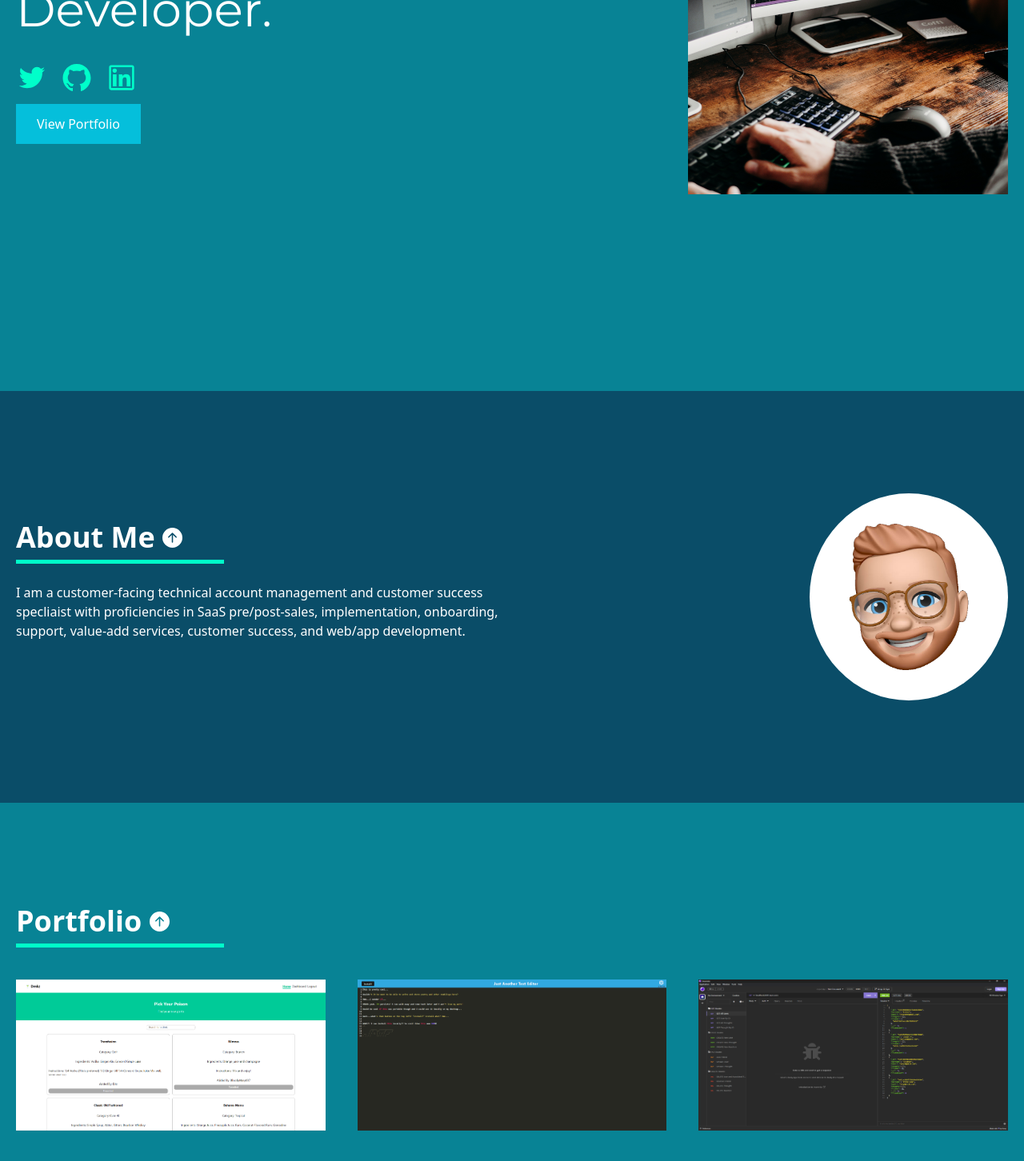
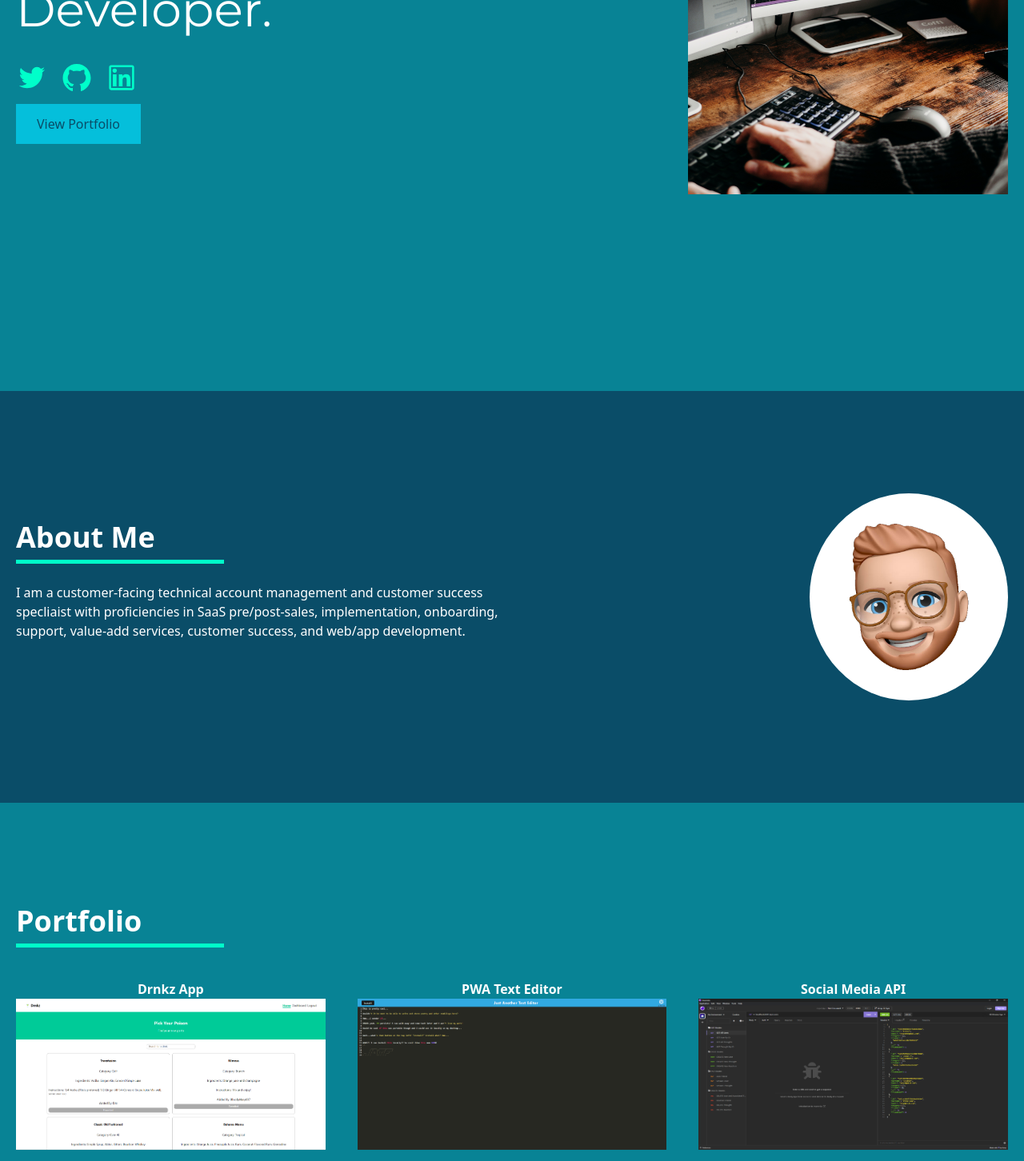
Before and after one commit to ejseader/seader-portfolio-react, a React (Create React App) app: page / in a window 1280 px wide. Shown: the part 480-1932 px from the top of the page at 80% size. Built offline with nearby package versions, Linux system fonts and the light colour scheme.

Commit message:
several stylistic changes to site

```diff
--- a/src/App.css
+++ b/src/App.css
@@ -94,6 +94,10 @@ h1 {
   padding-bottom: 0;
 }
 
+.portfolio-btn:hover {
+  @apply bg-transparent text-white;
+}
+
 /* About */
 
 /* .about-wrap {
--- a/src/components/About.js
+++ b/src/components/About.js
@@ -1,6 +1,5 @@
 import React from "react";
 import AboutImg from "../assets/about-img.png";
-import { BsFillArrowUpCircleFill } from "react-icons/bs";
 
 
 const About = () => {
@@ -9,7 +8,7 @@ const About = () => {
       <div className="section-wrap">
       <div className="section">
         <h2 className="text-4xl font-bold mb-6 divide-y border-b-[5px] w-[260px] border-[#00FFCA] pb-2">
-          About Me <a href="/#top" className="rts-btn"><BsFillArrowUpCircleFill size={25} /></a>
+          About Me
         </h2>
 
         <p className="pb-5">I am a customer-facing technical account management and customer success specliaist with proficiencies in SaaS pre/post-sales, implementation, onboarding, support, value-add services, customer success, and web/app development.</p>
--- a/src/components/Contact.js
+++ b/src/components/Contact.js
@@ -1,12 +1,11 @@
 import React from "react";
-import { BsFillArrowUpCircleFill } from "react-icons/bs";
 
 const Contact = () => {
   return (
     <section className="bg-primary py-32" id="contact">
     <div className="text-center md:w-[60%] mx-auto text-white">
       <h2 className="text-4xl font-bold mb-5 divide-y border-b-[5px] w-[260px] mx-auto border-[#00FFCA] pb-2">
-          Contact Me <a href="/#top" className="rts-btn"><BsFillArrowUpCircleFill size={25} /></a>
+          Contact Me
         </h2>
         <p className="py-2">
           <span className="font-bold">Email:</span> <a className="contact-email" href="mailto:eric@ericseader.com">eric@ericseader.com</a>
--- a/src/components/Hero.js
+++ b/src/components/Hero.js
@@ -39,7 +39,7 @@ const Hero = () => {
 
         <a
             href="/#portfolio"
-            className=" btn bg-accent  border-2 border-[#05BFDB] text-white px-6 py-3 hover:bg-transparent">View Portfolio</a>
+            className=" btn bg-accent border-2 border-[#05BFDB] text-[#0A4D68] px-6 py-3 portfolio-btn">View Portfolio</a>
       </div>
 
       <div className="hero-img">
--- a/src/components/Portfolio.js
+++ b/src/components/Portfolio.js
@@ -5,49 +5,54 @@ import Project3 from "../assets/proj3.png";
 import Project4 from "../assets/proj4.png";
 import Project5 from "../assets/proj5.png";
 import Project6 from "../assets/proj6.png";
-import { BsFillArrowUpCircleFill } from "react-icons/bs";
 
 const Portfolio = () => {
   const projects = [
     {
       img: Project1,
-      title: "Drnkz",
-      desc: " An app where users can find their perfect cocktail. Built with Node.js, React and Tailwind CSS ",
+      title: "Drnkz App",
+      desc: "An app to share/find the perfect cocktail.",
+      tools: "<Node.js | React | Tailwind CSS>",
       live: "https://peaceful-shelf-63083.herokuapp.com/",
       code: "https://github.com/ejseader/drnkz-app",
     },
     {
       img: Project2,
       title: "PWA Text Editor",
-      desc: "A Progressive Web App that accepts text input and persists when reloaded/revisited. Built from starter code to deployed PWA with Node.js, Express and JavaScript",
+      desc: "Progressive Web App that accepts/persists text whether in the browser or installing the app.",
+      tools: "<Node.js | Express | JavaScript>",
       live: "https://hidden-tundra-78494.herokuapp.com/",
       code: "https://github.com/ejseader/pwa-text-editor",
     },
     {
       img: Project3,
       title: "Social Media API",
-      desc: "An API for a social network web application where users can share their thoughts, react to friends’ thoughts, and create a friend list using the Insomnia API client. Built with Node.js, Express MongoDB, Mongoose, and Day.js",
+      desc: "Backend social network API where user data can be accessed using an API client.",
+      tools: "<Node.js | Express MongoDB | Mongoose | Day.js>",
       live: "https://github.com/ejseader/social-network-api#installation-and-usage",
       code: "https://github.com/ejseader/social-network-api",
     },
     {
       img: Project4,
       title: "E-Commerce Backend",
-      desc: "A backend API that allows users to test CRUD functionality of a seeded e-commerce database using the Insomnia API client. Built with Node.js, Express, MySQL2, Sequelize, and Dotenv",
+      desc: "Backend e-commerce API accessible by using an API client.",
+      tools: "<Node.js | Express | MySQL2 | Sequelize | Dotenv>",
       live: "https://github.com/ejseader/e-commerce-backend#installation",
       code: "https://github.com/ejseader/e-commerce-backend",
     },
     {
       img: Project5,
       title: "Employee Tracker Terminal App",
-      desc: "A backend API that allows users to test CRUD functionality of a seeded e-commerce database using the Insomnia API client. Built with Node.js, Express, MySQL2, Sequelize, and Dotenv",
+      desc: "Backend employee tracker API accessible using an API client.",
+      tools: "<Node.js | Express | MySQL2 | Sequelize | Dotenv>",
       live: "https://github.com/ejseader/employee-tracker/tree/main#installation-and-usage",
       code: "https://github.com/ejseader/employee-tracker",
     },
     {
       img: Project6,
       title: "Note Taker App",
-      desc: "A simple web app for generating, saving, and deleting notes. Built with Node.js, Express and Generate-Unique-Id",
+      desc: "A web app for generating, saving, and deleting notes.",
+      tools: "<Node.js | Express | Generate-Unique-Id>",
       live: "https://nameless-stream-37257.herokuapp.com/",
       code: "https://github.com/ejseader/note-taker",
     },
@@ -58,7 +63,7 @@ const Portfolio = () => {
         <div className="portfolio-wrap">
           <div className="section">
             <h2 className="text-4xl font-bold mb-5 border-b-[5px] w-[260px] border-[#00FFCA] pb-2">
-              Portfolio <a href="/#top" className="rts-btn"><BsFillArrowUpCircleFill size={25} /></a>
+              Portfolio
             </h2>
           </div>
 
@@ -67,10 +72,14 @@ const Portfolio = () => {
             {projects.map((project, i) => {
               return (
                 <div className="relative" key={i}>
+                  <p className="text-center font-bold px-2 text-white">
+                      {project.title}
+                    </p>
                   <img src={project.img} alt={project.title} />
-                  <div className="flex absolute left-0 right-0 top-[13px] bottom-0 mx-auto w-[90%] h-[90%]  bg-primary  opacity-0 duration-500 justify-center flex-col hover:opacity-100 ">
-                    <p className="py-5 text-center font-bold px-2 text-white">
-                      {project.desc}
+                  <div className="flex absolute left-0 right-0 top-[33px] bottom-0 mx-auto w-[85%] h-[85%]  bg-primary  opacity-0 duration-500 justify-center flex-col hover:opacity-100 ">
+
+                    <p className="pt-2 pb-4 text-center px-2 text-white">
+                      {project.desc}<br />{project.tools}
                     </p>
 
                     <div className="mx-auto">
--- a/src/components/Publications.js
+++ b/src/components/Publications.js
@@ -1,5 +1,4 @@
 import React from "react";
-import { BsFillArrowUpCircleFill } from "react-icons/bs";
 
 
 const Publications = () => {
@@ -8,7 +7,7 @@ const Publications = () => {
       <div className="section-wrap">
       <div className="section">
         <h2 className="text-4xl font-bold mb-6 divide-y border-b-[5px] w-[260px] border-[#00FFCA] pb-2">
-          Publications <a href="/#top" className="rts-btn"><BsFillArrowUpCircleFill size={25} /></a>
+          Publications
         </h2>
       </div>
 
```
Also changed, not shown: src/components/ContactForm.js (added).
